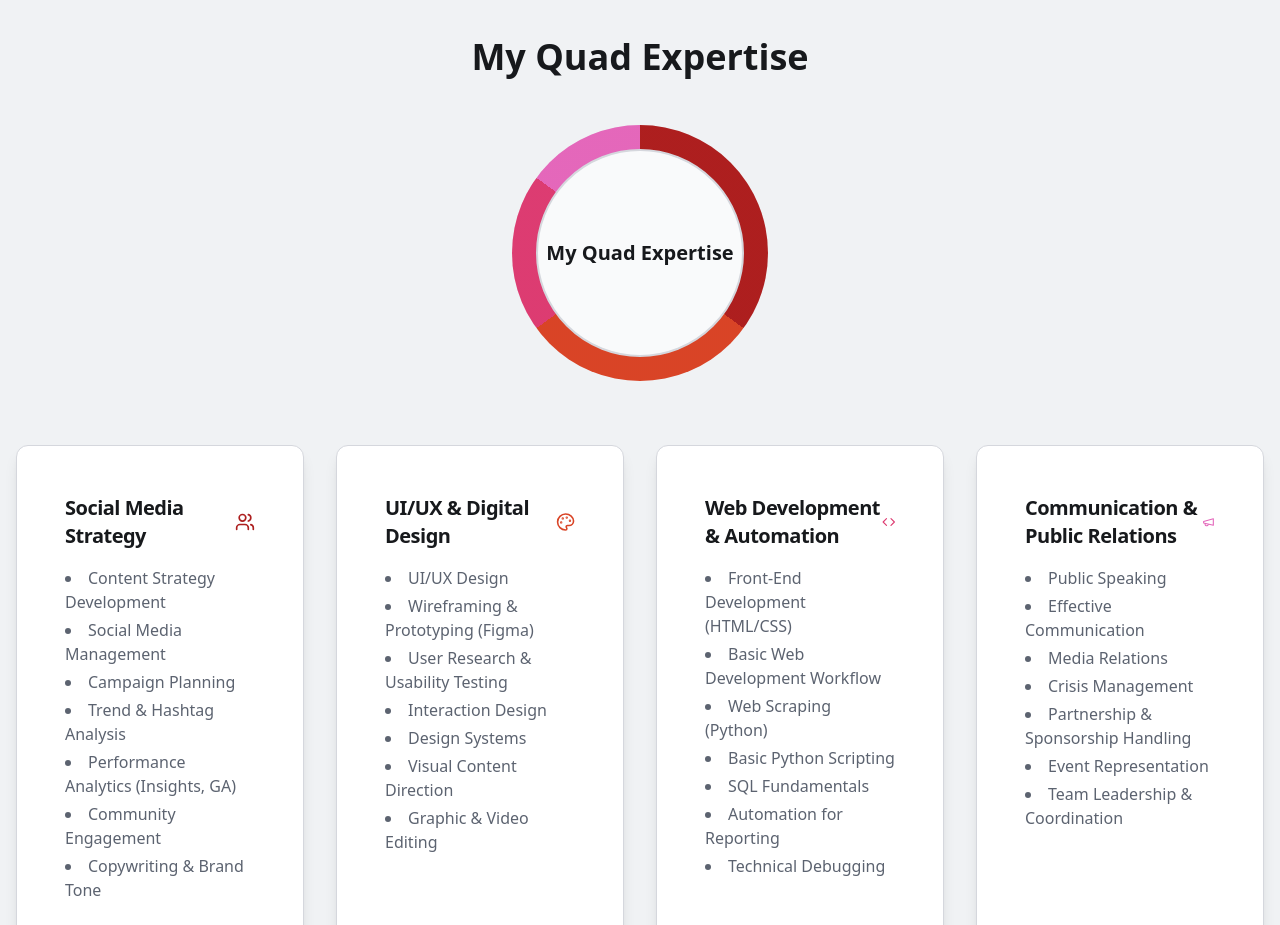
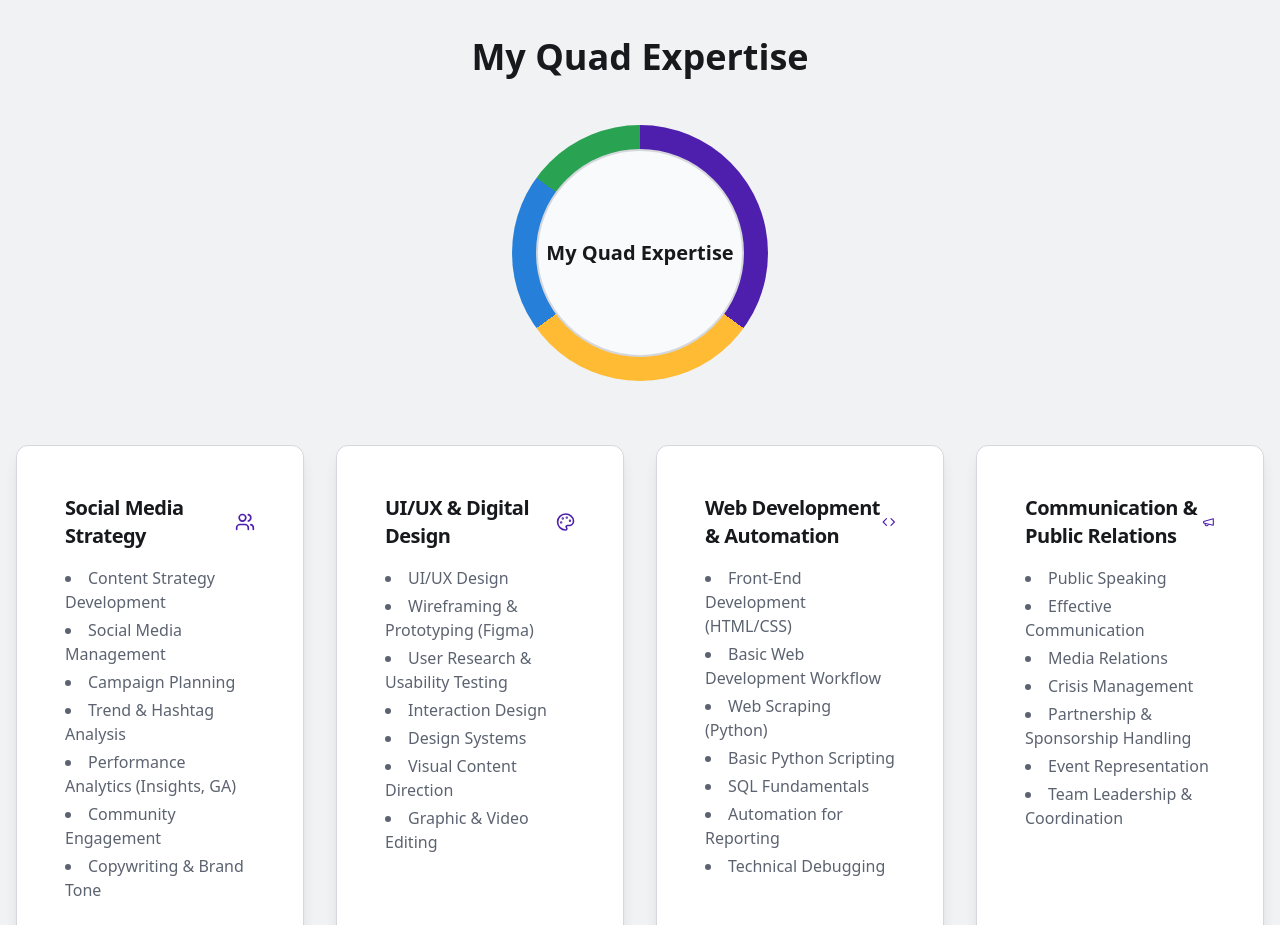
Before and after one commit to Rifallll/portofolio, a React (Vite) app: page /about in a window 1280 px wide. Shown: the part 1340-2265 px from the top of the page. Built offline with nearby package versions, Linux system fonts and the light colour scheme.

Commit message:
[dyad] Mengembalikan kode ke versi sebelumnya - wrote 2 file(s) + extra files edited outside of Dyad

```diff
--- a/src/components/RoleSplitSection.tsx
+++ b/src/components/RoleSplitSection.tsx
@@ -27,7 +27,7 @@ const expertiseData: ExpertiseItem[] = [
       "Copywriting & Brand Tone",
     ],
     percentage: 35,
-    color: "hsl(var(--red-pie-1))", // Deep Red
+    color: "hsl(var(--primary))", // Purple
   },
   {
     title: "UI/UX & Digital Design",
@@ -42,7 +42,7 @@ const expertiseData: ExpertiseItem[] = [
       "Graphic & Video Editing",
     ],
     percentage: 30,
-    color: "hsl(var(--red-pie-2))", // Orange-Red
+    color: "hsl(var(--accent))", // Orange-Yellow
   },
   {
     title: "Web Development & Automation",
@@ -57,7 +57,7 @@ const expertiseData: ExpertiseItem[] = [
       "Technical Debugging",
     ],
     percentage: 20,
-    color: "hsl(var(--red-pie-3))", // Magenta-Red
+    color: "hsl(var(--blue-custom))", // Custom Blue
   },
   {
     title: "Communication & Public Relations",
@@ -72,7 +72,7 @@ const expertiseData: ExpertiseItem[] = [
       "Team Leadership & Coordination",
     ],
     percentage: 15,
-    color: "hsl(var(--red-pie-4))", // Pink-Red
+    color: "hsl(var(--green-custom))", // Custom Green
   },
 ];
 
@@ -148,7 +148,7 @@ const RoleSplitSection = () => {
               <Card className="p-6 shadow-lg hover:shadow-xl transition-shadow duration-300 bg-card border border-border h-full flex flex-col">
                 <CardHeader className="flex flex-row items-center justify-between space-y-0 pb-4">
                   <CardTitle className="text-xl font-bold text-foreground">{expertise.title}</CardTitle>
-                  <expertise.icon className="h-6 w-6" style={{ color: expertise.color }} /> {/* Icon color matches segment */}
+                  <expertise.icon className="h-6 w-6 text-primary" /> {/* Icon color matches segment */}
                 </CardHeader>
                 <CardContent className="flex-grow">
                   <motion.ul
--- a/src/globals.css
+++ b/src/globals.css
@@ -34,11 +34,8 @@
 
     --radius: 0.75rem; /* Slightly larger border radius for a softer look */
 
-    /* Custom red-themed colors for the pie chart */
-    --red-pie-1: 0 70% 40%;    /* Deep Red */
-    --red-pie-2: 10 70% 50%;   /* Orange-Red */
-    --red-pie-3: 340 70% 55%;  /* Magenta-Red */
-    --red-pie-4: 320 70% 65%;  /* Pink-Red */
+    --blue-custom: 210 70% 50%; /* Custom blue for pie chart */
+    --green-custom: 140 60% 40%; /* Custom green for pie chart */
   }
 
   @keyframes pulse-opacity {
```
